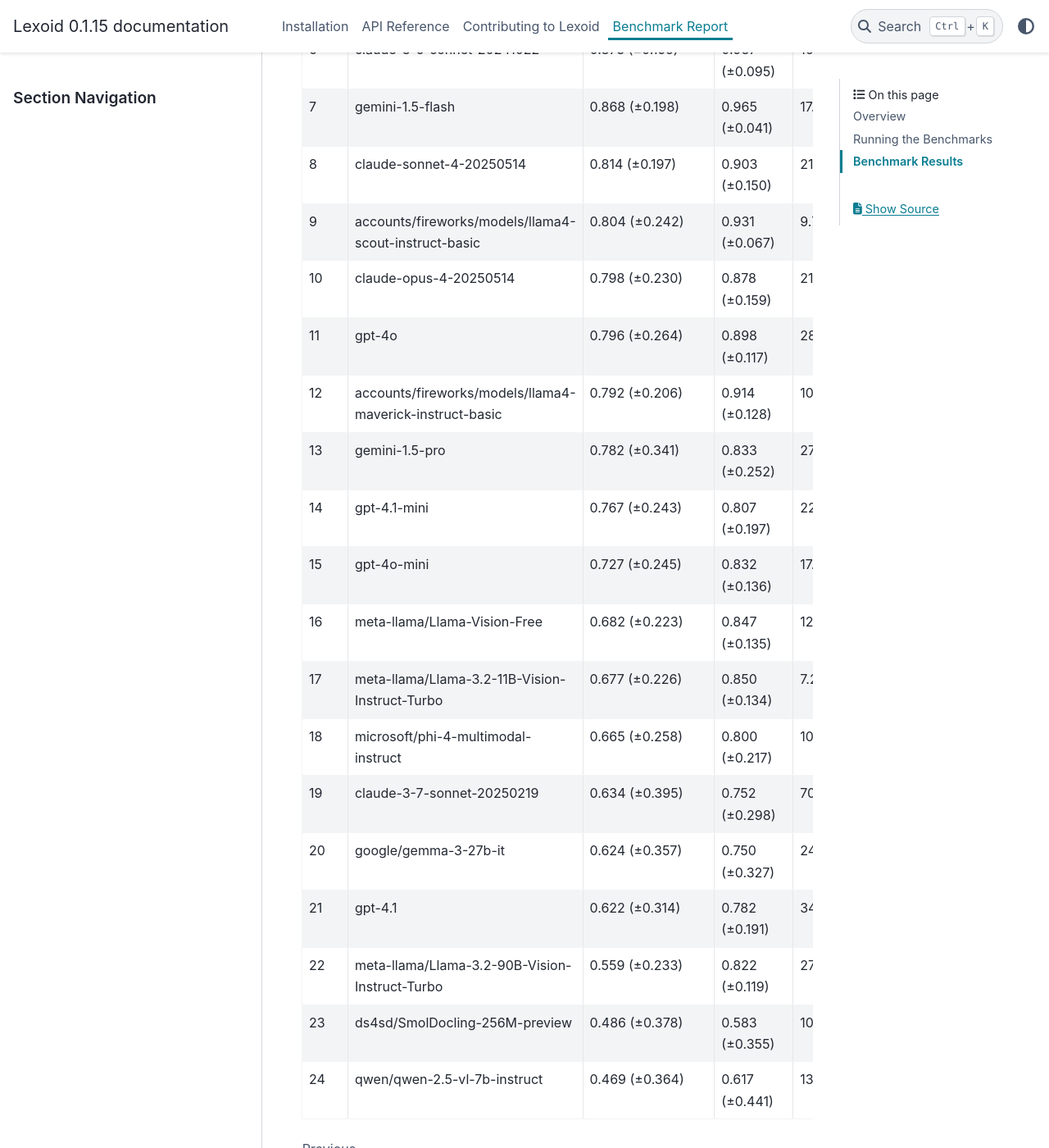
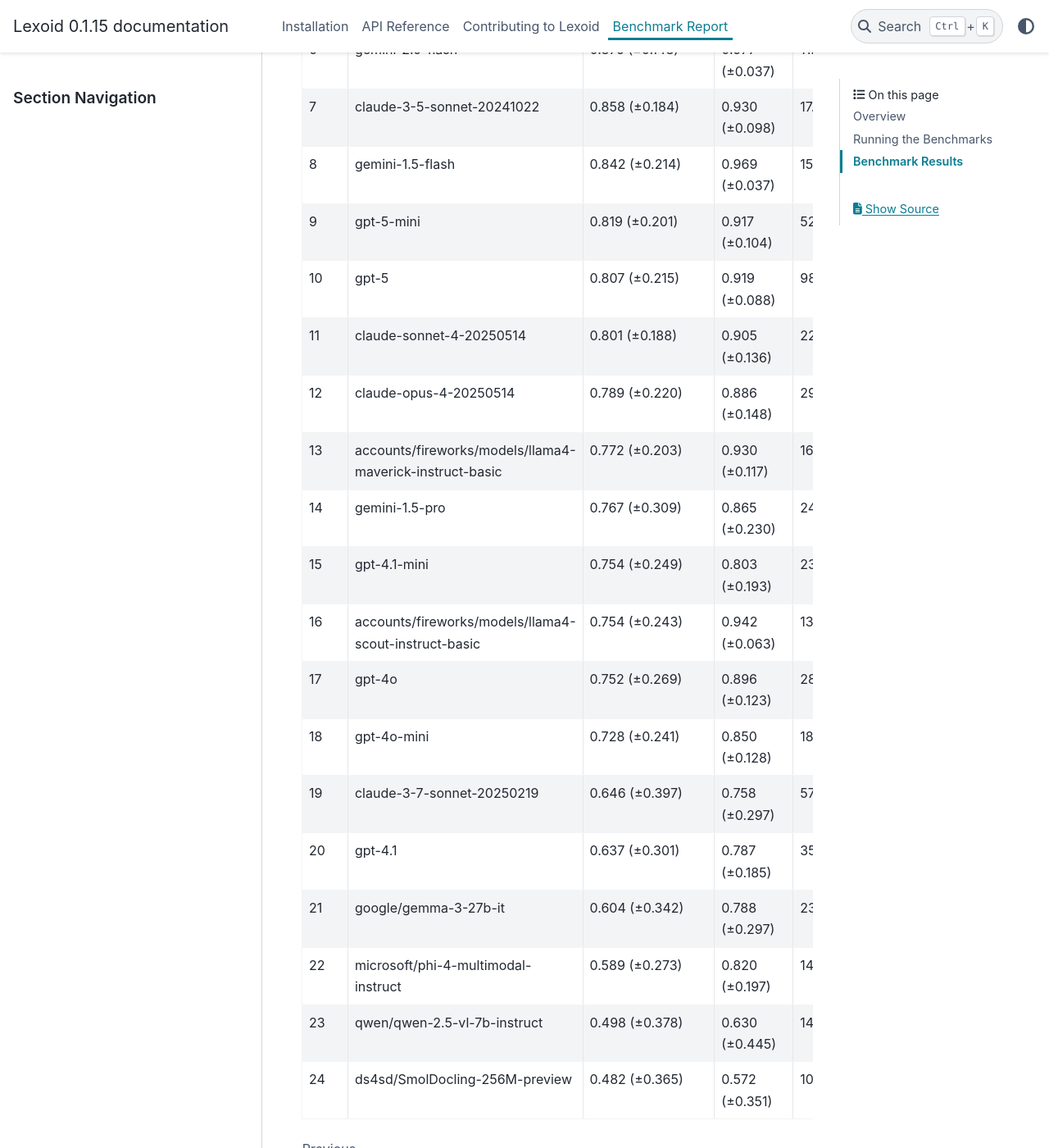
Before and after one commit to oidlabs-com/Lexoid, a Sphinx documentation site: the page built from docs/benchmark.rst, in a window 1280 px wide and 1400 px high, scrolled down 2857 px. Shown: the whole window at 82% size. Built offline with Sphinx 7.4.7 and the PyData theme 0.15.4, drawn with Linux system fonts in a browser that asks for light colours; some of the changed text lies outside the part shown.

Commit message:
Add option (`autoselect_llm`) to automatically select the LLM
* Add option (`autoselect_llm`) to automatically select the LLM to parse a page based on page content
- Update benchmark with option
- Refactor utility functions - create separate file for conversion utils
* Add support for GPT-5
* Update benchmark with 3 additional docs and GPT-5 results
* Remove together ai llama models as they are no longer supported

```diff
--- a/docs/benchmark.rst
+++ b/docs/benchmark.rst
@@ -89,146 +89,146 @@
      - Time (s)
      - Cost ($)
    * - 1
-     - gemini-2.5-pro
-     - 0.907 (±0.151)
-     - 0.973 (±0.053)
-     - 22.23
-     - 0.02305
+     - AUTO (with auto-selected model)
+     - 0.899 (±0.131)
+     - 0.960 (±0.066)
+     - 21.17
+     - 0.00066
    * - 2
      - AUTO
-     - 0.905 (±0.111)
-     - 0.967 (±0.051)
-     - 10.31
-     - 0.00068
+     - 0.895 (±0.112)
+     - 0.973 (±0.046)
+     - 9.29
+     - 0.00063
    * - 3
      - gemini-2.5-flash
-     - 0.902 (±0.151)
-     - 0.984 (±0.030)
-     - 48.67
-     - 0.01051
+     - 0.886 (±0.164)
+     - 0.986 (±0.027)
+     - 52.55
+     - 0.01226
    * - 4
+     - mistral-ocr-latest
+     - 0.882 (±0.106)
+     - 0.932 (±0.091)
+     - 5.75
+     - 0.00121
+   * - 5
+     - gemini-2.5-pro
+     - 0.876 (±0.195)
+     - 0.976 (±0.049)
+     - 22.65
+     - 0.02408
+   * - 6
      - gemini-2.0-flash
-     - 0.900 (±0.127)
-     - 0.971 (±0.040)
-     - 12.43
-     - 0.00081
-   * - 5
-     - mistral-ocr-latest
-     - 0.890 (±0.097)
-     - 0.930 (±0.095)
-     - 5.69
-     - 0.00127
-   * - 6
+     - 0.875 (±0.148)
+     - 0.977 (±0.037)
+     - 11.96
+     - 0.00079
+   * - 7
      - claude-3-5-sonnet-20241022
-     - 0.873 (±0.195)
-     - 0.937 (±0.095)
-     - 16.86
-     - 0.01779
-   * - 7
+     - 0.858 (±0.184)
+     - 0.930 (±0.098)
+     - 17.32
+     - 0.01804
+   * - 8
      - gemini-1.5-flash
-     - 0.868 (±0.198)
-     - 0.965 (±0.041)
-     - 17.19
-     - 0.00044
-   * - 8
+     - 0.842 (±0.214)
+     - 0.969 (±0.037)
+     - 15.58
+     - 0.00043
+   * - 9
+     - gpt-5-mini
+     - 0.819 (±0.201)
+     - 0.917 (±0.104)
+     - 52.84
+     - 0.00811
+   * - 10
+     - gpt-5
+     - 0.807 (±0.215)
+     - 0.919 (±0.088)
+     - 98.12
+     - 0.05505
+   * - 11
      - claude-sonnet-4-20250514
-     - 0.814 (±0.197)
-     - 0.903 (±0.150)
-     - 21.99
-     - 0.02045
-   * - 9
+     - 0.801 (±0.188)
+     - 0.905 (±0.136)
+     - 22.02
+     - 0.02056
+   * - 12
+     - claude-opus-4-20250514
+     - 0.789 (±0.220)
+     - 0.886 (±0.148)
+     - 29.55
+     - 0.09513
+   * - 13
+     - accounts/fireworks/models/llama4-maverick-instruct-basic
+     - 0.772 (±0.203)
+     - 0.930 (±0.117)
+     - 16.02
+     - 0.00147
+   * - 14
+     - gemini-1.5-pro
+     - 0.767 (±0.309)
+     - 0.865 (±0.230)
+     - 24.77
+     - 0.01139
+   * - 15
+     - gpt-4.1-mini
+     - 0.754 (±0.249)
+     - 0.803 (±0.193)
+     - 23.28
+     - 0.00347
+   * - 16
      - accounts/fireworks/models/llama4-scout-instruct-basic
-     - 0.804 (±0.242)
-     - 0.931 (±0.067)
-     - 9.76
+     - 0.754 (±0.243)
+     - 0.942 (±0.063)
+     - 13.36
      - 0.00087
-   * - 10
-     - claude-opus-4-20250514
-     - 0.798 (±0.230)
-     - 0.878 (±0.159)
-     - 21.01
-     - 0.09233
-   * - 11
+   * - 17
      - gpt-4o
-     - 0.796 (±0.264)
-     - 0.898 (±0.117)
-     - 28.23
-     - 0.01473
-   * - 12
-     - accounts/fireworks/models/llama4-maverick-instruct-basic
-     - 0.792 (±0.206)
-     - 0.914 (±0.128)
-     - 10.71
-     - 0.00149
-   * - 13
-     - gemini-1.5-pro
-     - 0.782 (±0.341)
-     - 0.833 (±0.252)
-     - 27.13
-     - 0.01275
-   * - 14
-     - gpt-4.1-mini
-     - 0.767 (±0.243)
-     - 0.807 (±0.197)
-     - 22.64
-     - 0.00352
-   * - 15
+     - 0.752 (±0.269)
+     - 0.896 (±0.123)
+     - 28.87
+     - 0.01469
+   * - 18
      - gpt-4o-mini
-     - 0.727 (±0.245)
-     - 0.832 (±0.136)
-     - 17.20
-     - 0.00650
-   * - 16
-     - meta-llama/Llama-Vision-Free
-     - 0.682 (±0.223)
-     - 0.847 (±0.135)
-     - 12.31
-     - 0.00000
-   * - 17
-     - meta-llama/Llama-3.2-11B-Vision-Instruct-Turbo
-     - 0.677 (±0.226)
-     - 0.850 (±0.134)
-     - 7.23
-     - 0.00015
-   * - 18
-     - microsoft/phi-4-multimodal-instruct
-     - 0.665 (±0.258)
-     - 0.800 (±0.217)
-     - 10.96
-     - 0.00049
+     - 0.728 (±0.241)
+     - 0.850 (±0.128)
+     - 18.96
+     - 0.00609
    * - 19
      - claude-3-7-sonnet-20250219
-     - 0.634 (±0.395)
-     - 0.752 (±0.298)
-     - 70.10
-     - 0.01775
+     - 0.646 (±0.397)
+     - 0.758 (±0.297)
+     - 57.96
+     - 0.01730
    * - 20
+     - gpt-4.1
+     - 0.637 (±0.301)
+     - 0.787 (±0.185)
+     - 35.37
+     - 0.01498
+   * - 21
      - google/gemma-3-27b-it
-     - 0.624 (±0.357)
-     - 0.750 (±0.327)
-     - 24.51
+     - 0.604 (±0.342)
+     - 0.788 (±0.297)
+     - 23.16
      - 0.00020
-   * - 21
-     - gpt-4.1
-     - 0.622 (±0.314)
-     - 0.782 (±0.191)
-     - 34.66
-     - 0.01461
    * - 22
-     - meta-llama/Llama-3.2-90B-Vision-Instruct-Turbo
-     - 0.559 (±0.233)
-     - 0.822 (±0.119)
-     - 27.74
-     - 0.01102
+     - microsoft/phi-4-multimodal-instruct
+     - 0.589 (±0.273)
+     - 0.820 (±0.197)
+     - 14.00
+     - 0.00045
    * - 23
+     - qwen/qwen-2.5-vl-7b-instruct
+     - 0.498 (±0.378)
+     - 0.630 (±0.445)
+     - 14.73
+     - 0.00056
+   * - 24
      - ds4sd/SmolDocling-256M-preview
-     - 0.486 (±0.378)
-     - 0.583 (±0.355)
-     - 108.91
+     - 0.482 (±0.365)
+     - 0.572 (±0.351)
+     - 106.19
      - 0.00000
-   * - 24
-     - qwen/qwen-2.5-vl-7b-instruct
-     - 0.469 (±0.364)
-     - 0.617 (±0.441)
-     - 13.23
-     - 0.00060
```
Also changed, not shown: README.md (+25 -25 lines), 13 other files.
